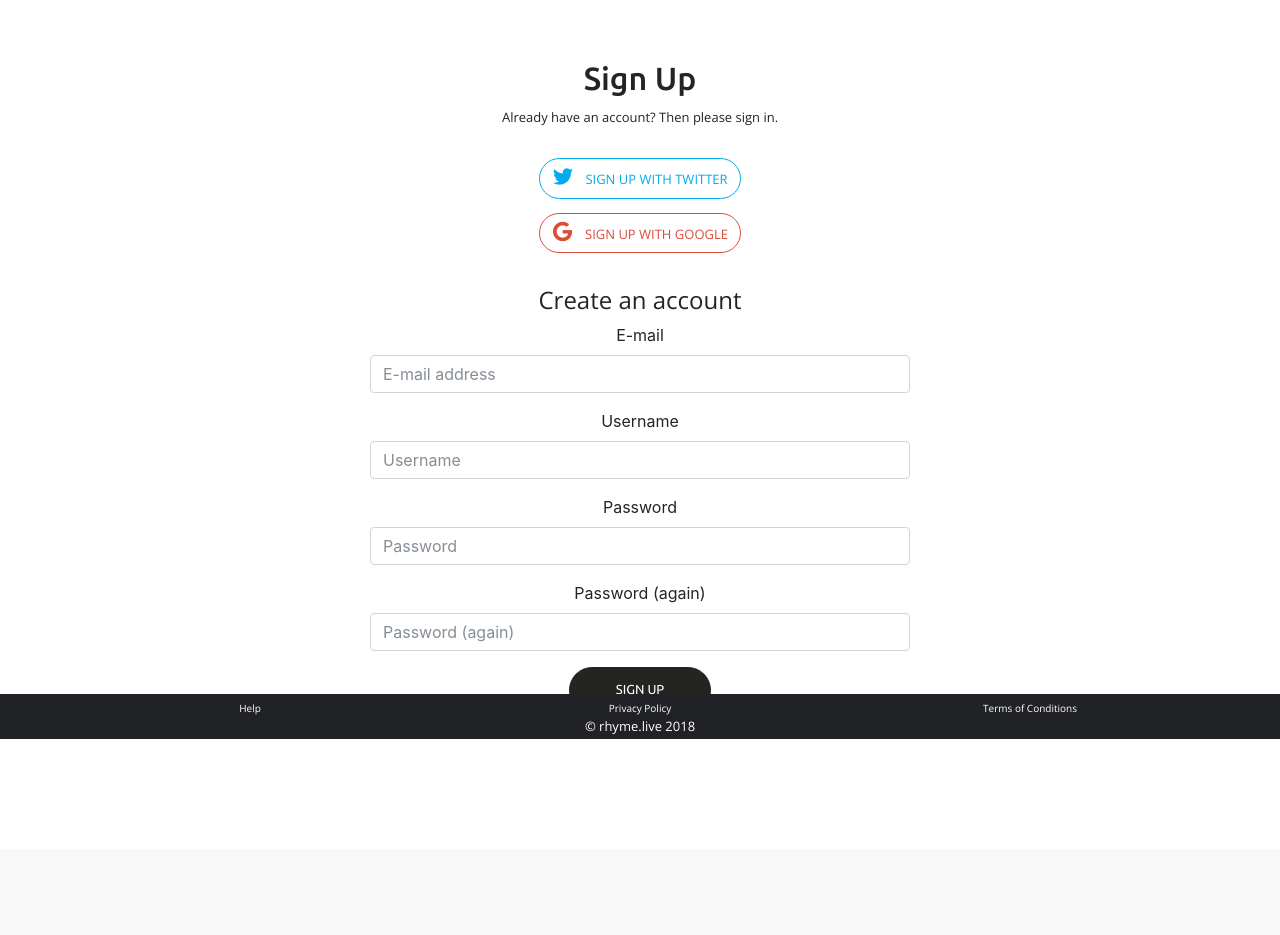
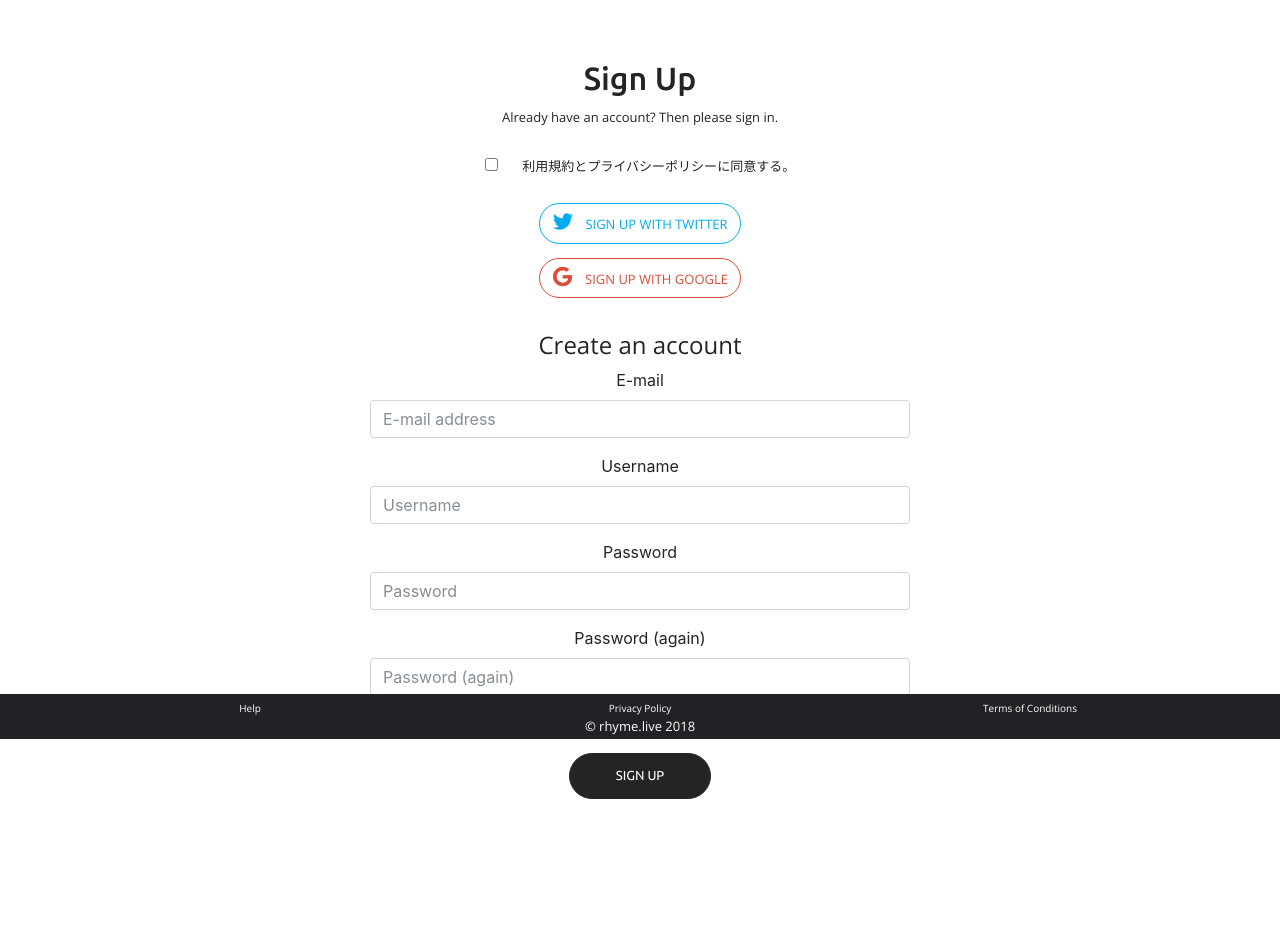
Before and after one commit to tacro/rhyme-pjt, a Django app: page /accounts/signup/ in a window 1280 px wide. Shown: the part 61-996 px from the top of the page. Before the commit the page ends 800 px from the top, so only its background shows below. Run offline with Django 3.2, Linux system fonts and the light colour scheme; some libraries are stand-ins or nearby versions.

Commit message:
make agreement checkbox

```diff
--- a/templates/allauth/account/signup.html
+++ b/templates/allauth/account/signup.html
@@ -19,6 +19,16 @@
   <p>{% blocktrans %}Already have an account? Then please <a href="{{ login_url }}">sign in</a>.{% endblocktrans %}</p>
 
   <div class="container my-4">
+    <div class="row no-gutters">
+      <div class="offset-md-3"></div>
+      <div class="col-12 col-md-6 ">
+        <input type="checkbox" name="agree">
+        <label for="agree" class="form-check-label">
+          <p><a href="{% url 'terms' %}">利用規約</a>と<a href="{% url 'privacy' %}">プライバシーポリシー</a>に同意する。</p>
+        </label>
+      </div>
+      <div class="offset-md-3"></div>
+    </div>
     <div id="oauth" class="row text-center my-1">
       <div class="col-12">
         <a id="oauth-twitter" href="{% provider_login_url 'twitter' %}" class="btn btn-general"><i class="fab fa-twitter"></i><span>Sign up with Twitter</span></a>
@@ -48,6 +58,14 @@
         {% if redirect_field_value %}
         <input type="hidden" name="{{ redirect_field_name }}" value="{{ redirect_field_value }}" />
         {% endif %}
+        <div class="offset-md-3"></div>
+        <div class="col-12 col-md-6">
+          <input type="checkbox" name="agree">
+          <label for="agree" class="form-check-label">
+            <p><a href="{% url 'terms' %}">利用規約</a>と<a href="{% url 'privacy' %}">プライバシーポリシー</a>に同意する。</p>
+          </label>
+        </div>
+        <div class="offset-md-3"></div>
         <div class="form-group col-12">
           <button type="submit" class="btn btn-general btn-black" role="button">{% trans "Sign Up" %}</button>
         </div>
```
